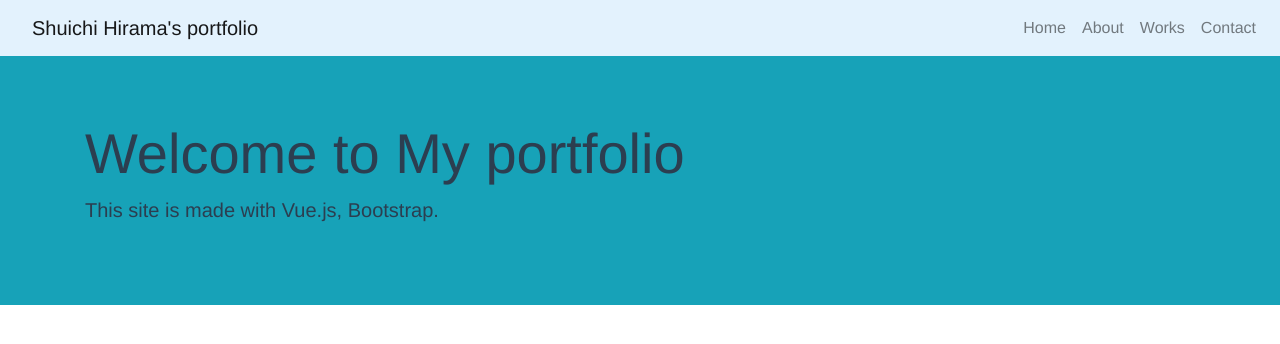
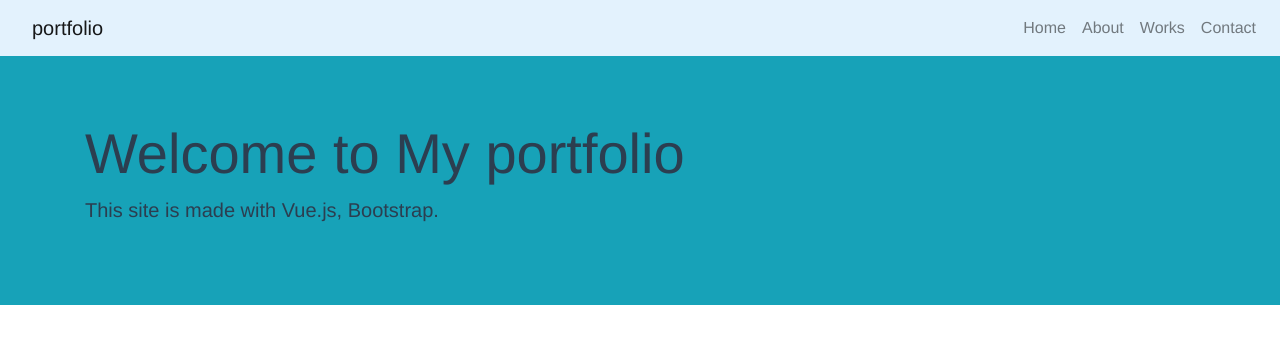
Before and after one commit to hiramatch/portfolio, a Vue app: page / in a window 1280 px wide. Shown: the top 344 px of the page. Built offline with nearby package versions, Linux system fonts and the light colour scheme.

Commit message:
Mod Navbar title

```diff
--- a/src/components/Navbar.vue
+++ b/src/components/Navbar.vue
@@ -1,6 +1,6 @@
 <template>
   <nav class="navbar navbar-expand-lg navbar-light" style="background-color: #e3f2fd;">
-    <router-link class="nav-item nav-link navbar-brand" to="/">Shuichi Hirama's portfolio</router-link>
+    <router-link class="nav-item nav-link navbar-brand" to="/">portfolio</router-link>
     <div class="collapse navbar-collapse justify-content-end">
       <div class="navbar-nav">
         <router-link class="nav-item nav-link" to="/">Home</router-link>
```
